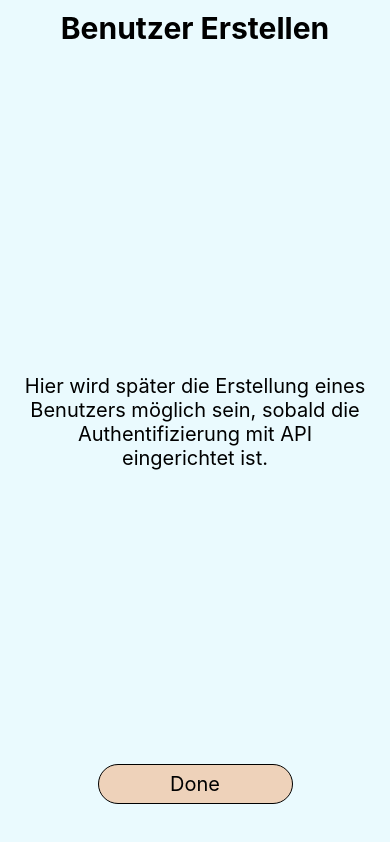
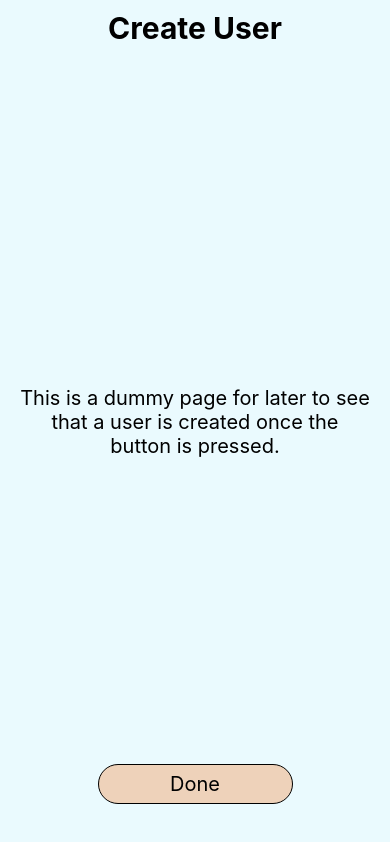
Before and after one commit to ProgPrak-Native-App/react-native-app, a React Native app: screen /UserSetup in a window 390 px wide. Built offline with nearby package versions, Linux system fonts and the light colour scheme; what react-native-calendars, react-native-markdown-display would draw is missing.

Commit message:
Revert "demo: adjusted user registration text + screen reader labels"
This reverts commit fcabae72fb44d7ebe8ef9978d43d7c1ade071562.

```diff
--- a/components/Home.tsx
+++ b/components/Home.tsx
@@ -12,7 +12,7 @@ export default function Home() {
   return (
     <>
       <Title color={PRIMARY} text="Herzlich Willkommen!" />
-      <View accessible={true} style={styles.container}>
+      <View style={styles.container}>
         <View style={styles.textContainer}>
           <Text style={styles.text}>Schön, dass du da bist.</Text>
         </View>
--- a/components/Title.tsx
+++ b/components/Title.tsx
@@ -1,4 +1,4 @@
-import { Button, Dimensions, Pressable, StyleProp, StyleSheet, Text, View, ViewStyle } from 'react-native';
+import { Dimensions, Pressable, StyleProp, StyleSheet, Text, View, ViewStyle } from 'react-native';
 import { AntDesign, FontAwesome5 } from '@expo/vector-icons';
 import { PRIMARY, SHADOW } from '../styles';
 import React from 'react';
@@ -23,7 +23,6 @@ export default function Title({ text, color, Icon, back, style }: Props) {
     <View style={[styles.container, { backgroundColor: color ?? PRIMARY }, style]}>
       <View style={[styles.buttonContainer, { paddingTop: STATUSBAR_INSET_HEIGHT }]}>
         <Pressable
-          accessibilityLabel={'Notfallnummern anzeigen'}
           onPress={() => {
             mainNav.navigate('EmergencyNumbers');
           }}
--- a/components/UserSetup.tsx
+++ b/components/UserSetup.tsx
@@ -55,12 +55,11 @@ export default function UserSetup() {
   return (
     <View style={[styles.container, { paddingTop: STATUSBAR_INSET_HEIGHT }]}>
       <View style={styles.headerContainer}>
-        <Text style={styles.header}>Benutzer Erstellen</Text>
+        <Text style={styles.header}>Create User</Text>
       </View>
       <View style={styles.textContainer}>
         <Text style={styles.text}>
-          Hier wird später die Erstellung eines Benutzers möglich sein, sobald die Authentifizierung mit API
-          eingerichtet ist.
+          This is a dummy page for later to see that a user is created once the button is pressed.
         </Text>
       </View>
       <View style={styles.buttonContainer}>
--- a/components/motivators/MotivatorSelection.tsx
+++ b/components/motivators/MotivatorSelection.tsx
@@ -78,9 +78,7 @@ export default function MotivatorSelection() {
           </KopfsachenButton>
         </View>
 
-        <View accessible={false} style={styles.gridContainer}>
-          {OldMotivatorGridView(oldMotivators)}
-        </View>
+        <View style={styles.gridContainer}>{OldMotivatorGridView(oldMotivators)}</View>
       </ScrollView>
     </>
   );
--- a/components/motivators/new_motivator/CarouselCards.tsx
+++ b/components/motivators/new_motivator/CarouselCards.tsx
@@ -36,7 +36,7 @@ export default function CarouselCards(props: { data: (keyof MotivatorTypes)[] })
     <>
       <View style={styles.indicatorArrows}>
         <AntDesign
-          accessibilityLabel={'vorherigen Starkmacher anzeiegn'}
+          accessibilityHint={'vorheriger Starkmacher'}
           color="black"
           name="left"
           onPress={() => carouselRef.current.snapToPrev()}
@@ -46,7 +46,7 @@ export default function CarouselCards(props: { data: (keyof MotivatorTypes)[] })
         <Pagination activeDotIndex={index} carouselRef={carouselRef} dotsLength={props.data.length} />
 
         <AntDesign
-          accessibilityLabel={'nächsten Starkmacher anzeigen'}
+          accessibilityHint={'nächster Starkmacher'}
           color="black"
           name="right"
           onPress={() => carouselRef.current.snapToNext()}
```
